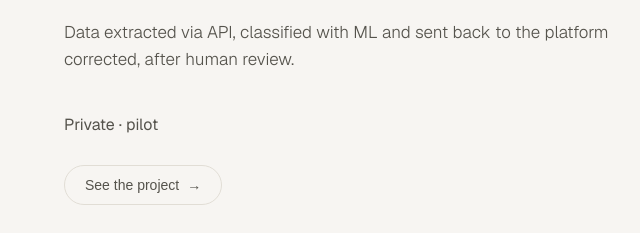
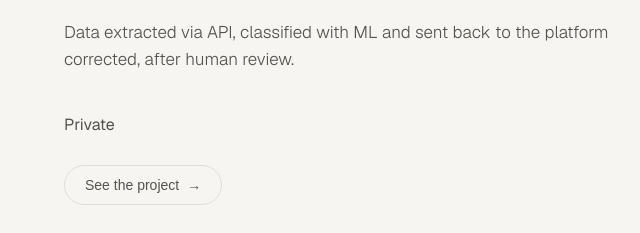
Before and after one commit to matsuch/portfolio, a plain HTML site: page index.html in a window 1280 px wide. Shown: the part 2907-3140 px from the top of the page, 0-640 px from the left. Drawn offline with nearby package versions, Linux system fonts and the light colour scheme.

Commit message:
Update index.html

```diff
--- a/index.html
+++ b/index.html
@@ -1668,7 +1668,7 @@ const PERSONAIS = {
       tags: "ETL · Machine Learning · Humano no loop",
       papelCurto: "Piloto · da API à produção",
       corpo: "Dados extraídos via API, classificados com ML e devolvidos à plataforma corrigidos, depois de revisão humana.",
-      marca: "Privado · piloto",
+      marca: "Privado",
       sinalRotulo: "Sinal do produto",
       sinal: ["extração via API", "classificação com ML", "envio corrigido"],
       oque: "Caminhões captados em rodovia precisavam ser classificados por eixos (2C, 3S3, 3T6…) à mão, evento a evento. Montei um fluxo que extrai os dados via API, classifica com ML e só devolve à plataforma depois da revisão humana. No piloto, 3.934 eventos foram corrigidos e enviados, com 0 falhas.",
@@ -1769,7 +1769,7 @@ const PERSONAIS = {
       tags: "ETL · Machine Learning · Human in the loop",
       papelCurto: "Pilot · from API to production",
       corpo: "Data extracted via API, classified with ML and sent back to the platform corrected, after human review.",
-      marca: "Private · pilot",
+      marca: "Private",
       sinalRotulo: "Product signal",
       sinal: ["API extraction", "ML classification", "corrected upload"],
       oque: "Highway trucks had to be classified by axles (2C, 3S3, 3T6…) by hand, event by event. I built a flow that extracts the data via API, classifies it with ML and sends it back to the platform. With a 80% accuracy, the ML reduced hours of manual review.",
```
